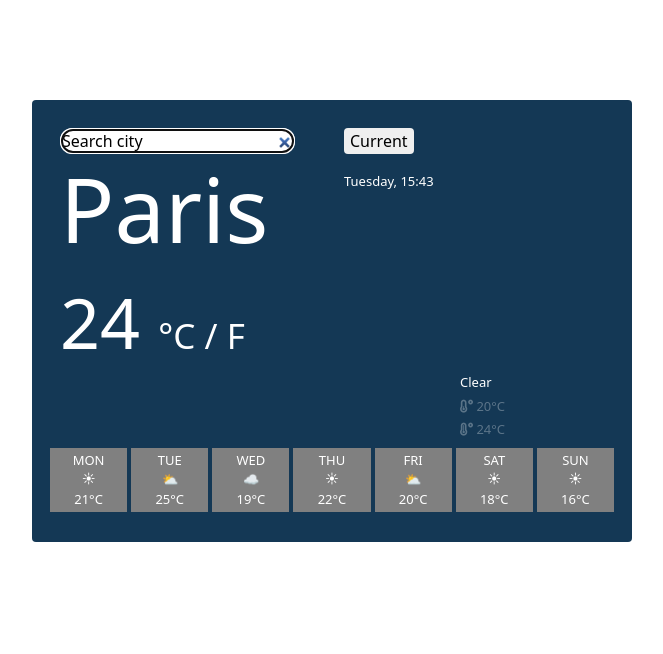
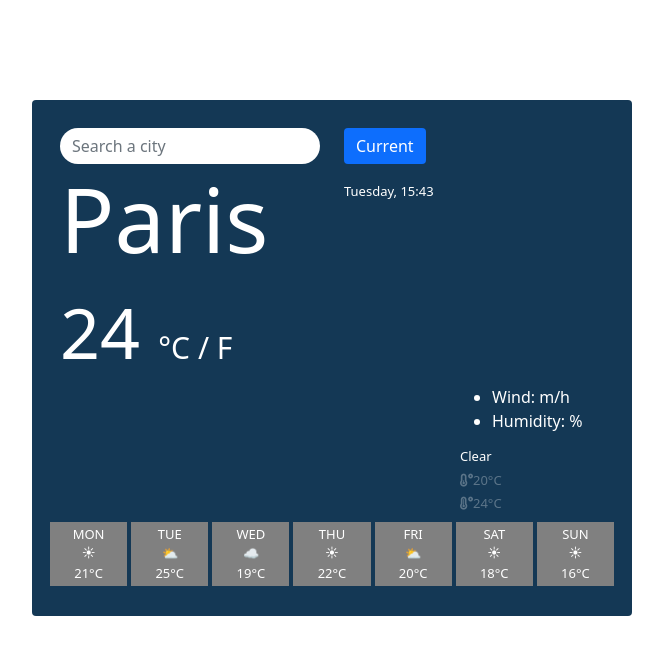
Before and after one commit to reniblisss/myweather-website, a plain HTML site: page index.html in a window 1280 px wide. Shown: the whole page, without its empty margins (308-971 px from the left). Drawn offline with nearby package versions, Linux system fonts and the light colour scheme.

Commit message:
weather description

```diff
--- a/index.html
+++ b/index.html
@@ -16,11 +16,12 @@
               <div class="row">
                 <div class="col">
       <form class="search-form">
-        <input type="search" autocomplete="off" id="search-field" value="Search city" autofocus>
+        <input type="search" autocomplete="off" id="search-field" placeholder="Search a city" class="form-control"/>
+
       </form>
     </div>
     <div class="col">
-      <button class="geolocation" id="geolocation">Current</button>
+      <button class="geolocation btn btn-primary" id="geolocation">Current</button>
       </div>
 
     </div>
@@ -40,20 +41,24 @@
 
             <span class="current-temperature" id="temperature">24 </span>
             <span class="units">
-              <a href=# id="celsius-temp">°C</a> /
-          <a href=# id="fahrenh-temp">F</a>
+              <a href=# id="celsius-temp" class="active unit">°C</a> /
+          <a href=# id="fahrenh-temp" class="unit">F</a>
           </span>
 
        <div class="temp-info">
+        <ul>
+         <li>Wind: <span id="wind"></span> m/h</li>
+          <li>Humidity: <span id="humidity" class="humidity"></span> %</li>
+        </ul>
 
           <h2>
               Clear
               </h2>
           <h3>
-              <i class="fa-solid fa-temperature-low"></i> 20°C
+              <i class="fa-solid fa-temperature-low"></i><span id="min-temp">20°C</span>
             </h3>
             <h3>
-                <i class="fa-solid fa-temperature-high"></i> 24°C
+                <i class="fa-solid fa-temperature-high"></i><span id="max-temp">24°C</span>
               </h3>
 
             </div>
--- a/src/script.js
+++ b/src/script.js
@@ -21,9 +21,22 @@ if (minutes < 10) {
   minutes = `0${minutes}`;
 }
 currentDate.innerHTML = `${week}, ${hours}:${minutes}`;
+
 function showTemp(response) {
   document.querySelector("#temperature").innerHTML = Math.round(
     response.data.main.temp
+  );
+  document.querySelector("#wind").innerHTML = Math.round(
+    response.data.wind.speed
+  );
+  document.querySelector("#humidity").innerHTML = Math.round(
+    response.data.main.humidity
+  );
+  document.querySelector("#min-temp").innerHTML = Math.round(
+    response.data.main.temp_min
+  );
+  document.querySelector("#max-temp").innerHTML = Math.round(
+    response.data.main.temp_max
   );
 }
 function search(event) {
@@ -38,14 +51,14 @@ function search(event) {
 
 let form = document.querySelector(".search-form");
 form.addEventListener("submit", search);
+
 function currentTemperature(response) {
-  celsiusTemperature = response.data.main.temp;
   let h1 = document.querySelector("h1");
   let temp = document.querySelector("#temperature");
   h1.innerHTML = response.data.name;
   temp.innerHTML = Math.round(response.data.main.temp);
-  celsiusTemperature = response.data.main.temp;
 }
+
 function showInfo(position) {
   let latitude = position.coords.latitude;
   let longitude = position.coords.longitude;
--- a/src/styles.css
+++ b/src/styles.css
@@ -48,7 +48,8 @@ h1 {
 }
 .units,
 a {
-  font-size: 35px;
+  font-size: 30px;
+
   color: #fff;
   text-decoration: none;
   cursor: default;
```
